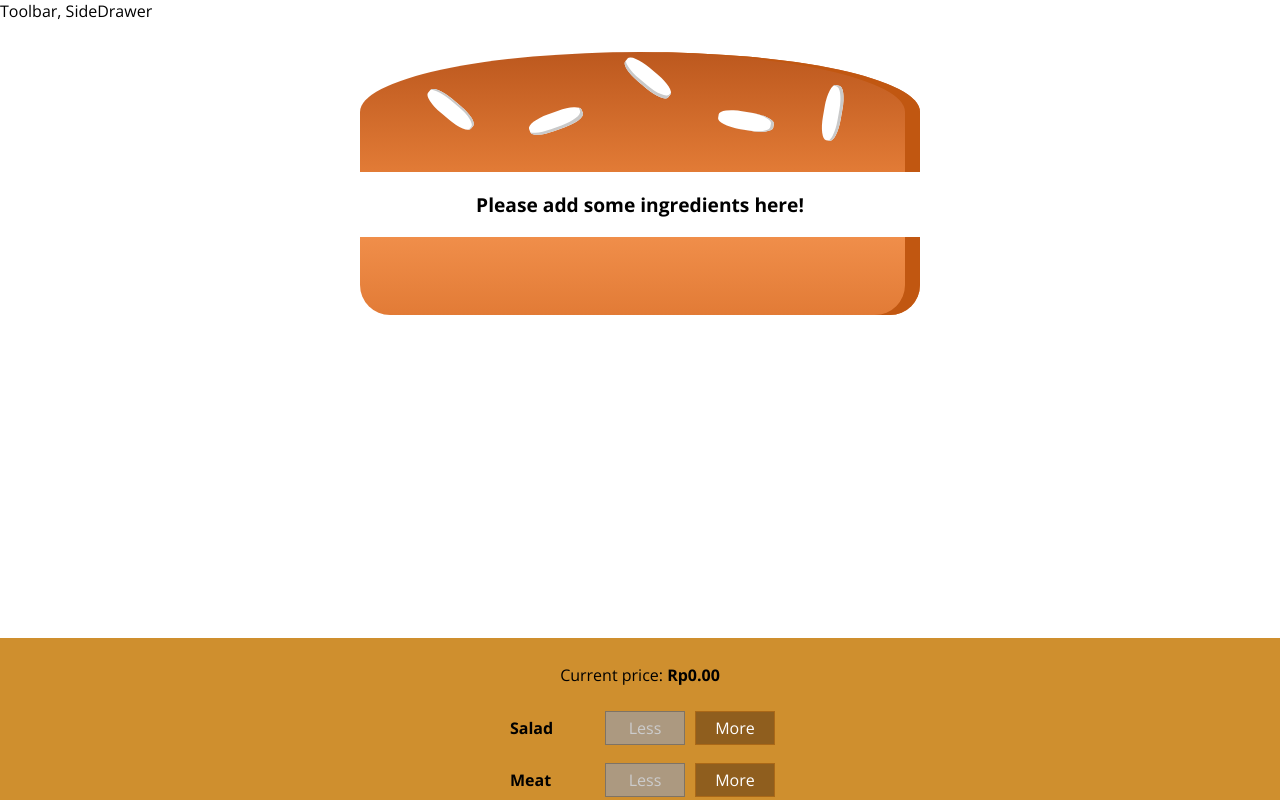
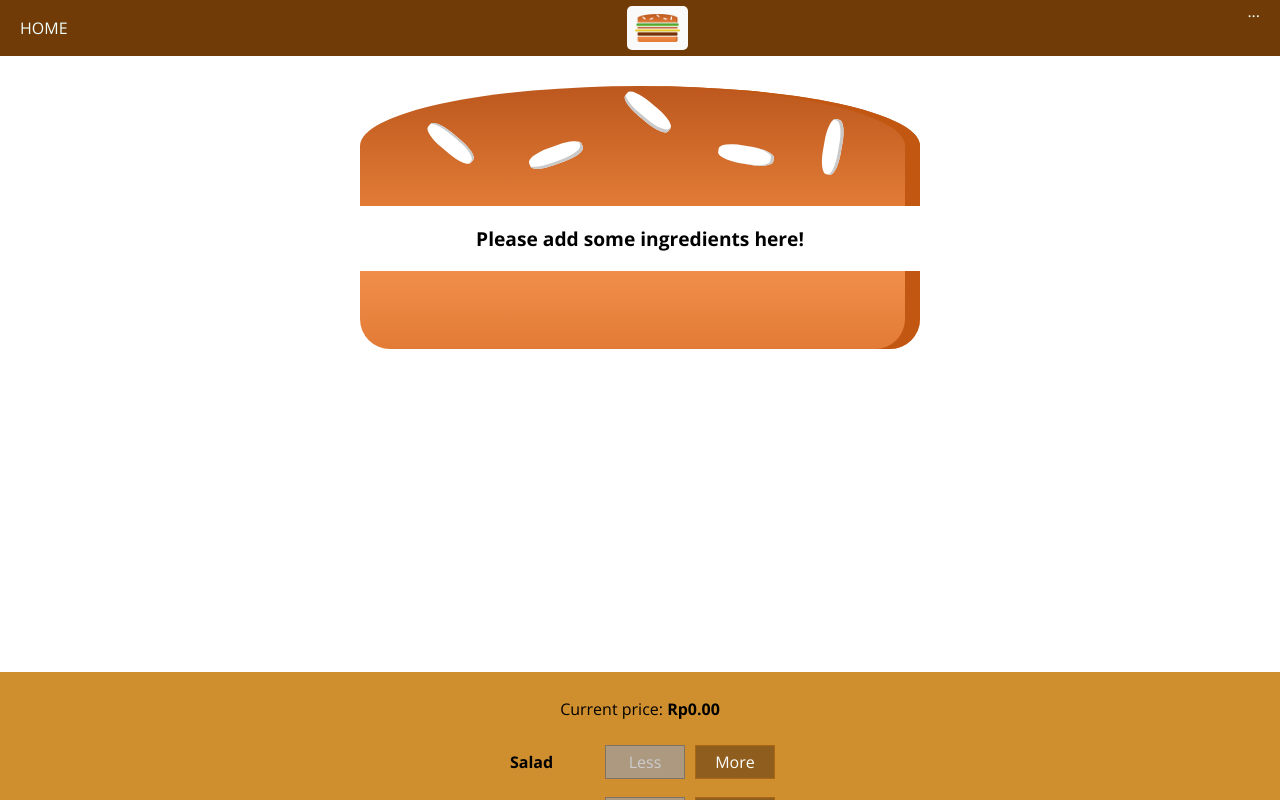
Before and after one commit to ReydVires/react-burger-app, a React (Create React App) app: page / in a window 1280 px wide. Shown: the top 800 px of the page. Built offline with nearby package versions, Linux system fonts and the light colour scheme.

Commit message:
add toolbar and logo layout

```diff
--- a/src/components/Layout/Layout.js
+++ b/src/components/Layout/Layout.js
@@ -1,10 +1,11 @@
 import { Auxs } from "../../hoc/Auxs";
+import { Toolbar } from "../Navigation/Toolbar/Toolbar";
 import Style from "./Layout.module.css";
 
 export const Layout = ({ children }) => {
 	return (
 		<Auxs>
-			<div>Toolbar, SideDrawer</div>
+			<Toolbar />
 			<main className={Style.Content}>
 				{children}
 			</main>
--- a/src/components/Layout/Layout.module.css
+++ b/src/components/Layout/Layout.module.css
@@ -1,3 +1,3 @@
 .Content {
-	margin-top: 16px;
+	margin-top: 72px;
 }
--- /dev/null
+++ b/src/components/Logo/Logo.js
@@ -0,0 +1,10 @@
+import logoSource from "../../assets/images/burger-logo.png";
+import Style from "./Logo.module.css";
+
+export const Logo = () => {
+	return (
+		<div className={Style.Logo}>
+			<img src={logoSource} alt="burgerLogo" />
+		</div>
+	);
+};
--- /dev/null
+++ b/src/components/Logo/Logo.module.css
@@ -0,0 +1,11 @@
+.Logo {
+	background-color: #fafafa;
+	padding: 8px;
+	height: 80%;
+	box-sizing: border-box;
+	border-radius: 5px;
+}
+
+.Logo img {
+	height: 100%;
+}
--- /dev/null
+++ b/src/components/Navigation/Toolbar/Toolbar.js
@@ -0,0 +1,12 @@
+import { Logo } from "../../Logo/Logo";
+import Style from "./Toolbar.module.css";
+
+export const Toolbar = () => {
+	return (
+		<header className={Style.Toolbar}>
+			<div>HOME</div>
+			<Logo />
+			<nav>...</nav>
+		</header>
+	);
+};
--- /dev/null
+++ b/src/components/Navigation/Toolbar/Toolbar.module.css
@@ -0,0 +1,19 @@
+.Toolbar {
+	color: azure;
+	height: 56px;
+	width: 100%;
+	position: fixed;
+	top: 0;
+	left: 0;
+	background-color: #703b06;
+	display: flex;
+	justify-content: space-between;
+	align-items: center;
+	padding: 0 20px;
+	box-sizing: border-box;
+	z-index: 90;
+}
+
+.Toolbar nav {
+	height: 100%;
+}
```
Also changed, not shown: src/assets/images/burger-logo.png (added).
